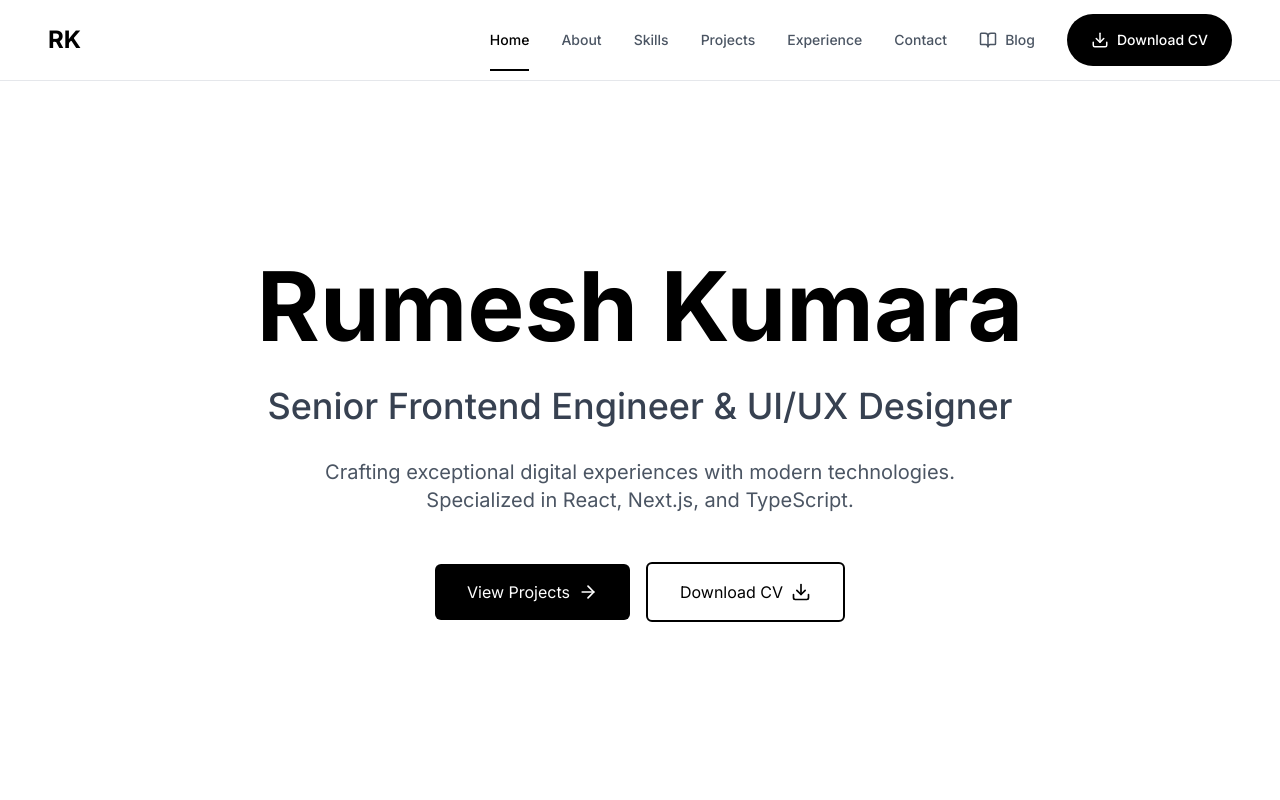
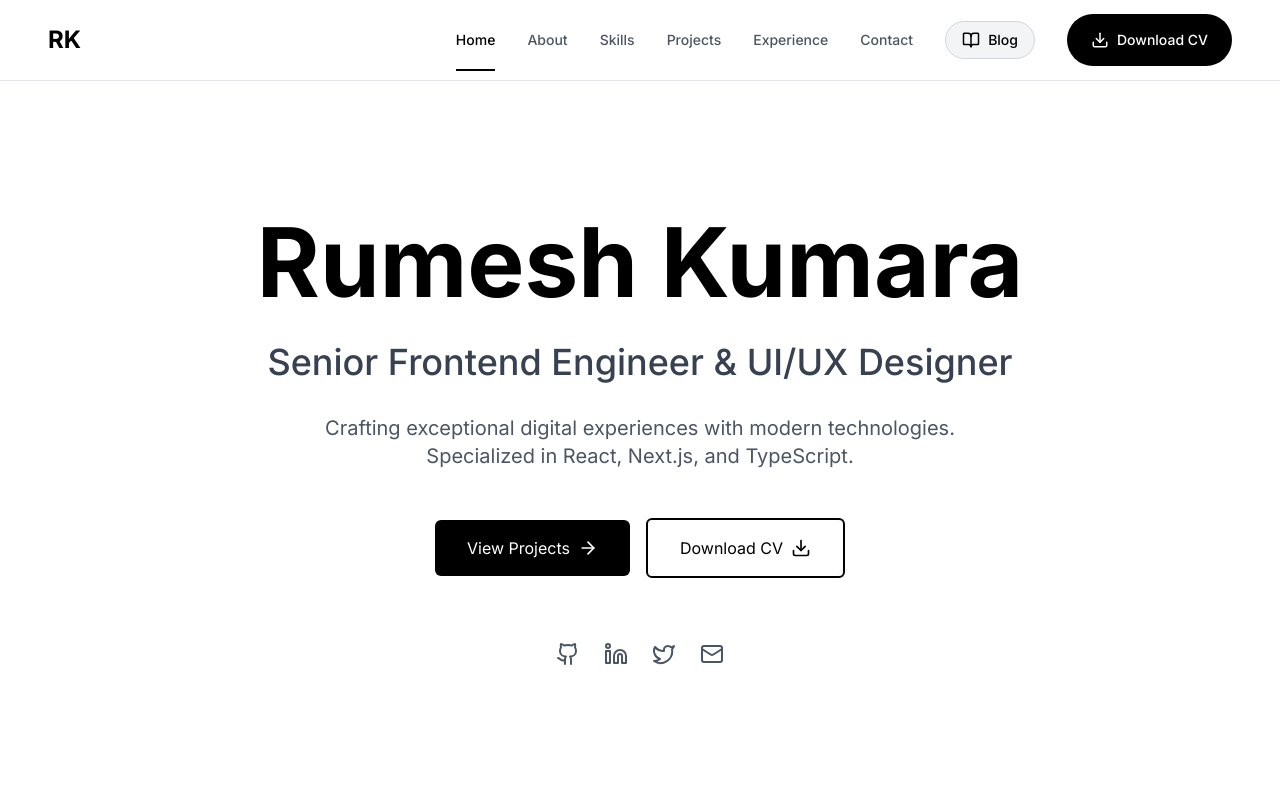
Before and after one commit to RumeshKumara/new-portfolio, a Next.js app: page / in a window 1280 px wide. Shown: the top 800 px of the page. Built offline with nearby package versions, Linux system fonts and the light colour scheme.

Commit message:
Add social media links to Hero component and enhance blog link styling in Navbar

```diff
--- a/components/Hero.tsx
+++ b/components/Hero.tsx
@@ -1,7 +1,8 @@
 "use client";
 
 import { motion } from "framer-motion";
-import { ArrowRight, Download } from "lucide-react";
+import { ArrowRight, Download, Github, Linkedin, Twitter, Mail } from "lucide-react";
+import { SOCIAL_LINKS } from "@/lib/constants";
 
 interface HeroProps {
   onViewProjects?: () => void;
@@ -91,6 +92,48 @@ export default function Hero({ onViewProjects, onContact }: HeroProps) {
               <Download size={20} />
             </button>
           </motion.div>
+
+          <motion.div
+            initial={{ opacity: 0, y: 20 }}
+            animate={{ opacity: 1, y: 0 }}
+            transition={{ duration: 0.6, delay: 0.8, ease: "easeOut" }}
+            className="flex items-center justify-center gap-6 pt-8"
+          >
+            <a
+              href={SOCIAL_LINKS.github}
+              target="_blank"
+              rel="noopener noreferrer"
+              className="text-accent-600 hover:text-black transition-colors"
+              aria-label="GitHub"
+            >
+              <Github size={24} />
+            </a>
+            <a
+              href={SOCIAL_LINKS.linkedin}
+              target="_blank"
+              rel="noopener noreferrer"
+              className="text-accent-600 hover:text-black transition-colors"
+              aria-label="LinkedIn"
+            >
+              <Linkedin size={24} />
+            </a>
+            <a
+              href={SOCIAL_LINKS.twitter}
+              target="_blank"
+              rel="noopener noreferrer"
+              className="text-accent-600 hover:text-black transition-colors"
+              aria-label="Twitter"
+            >
+              <Twitter size={24} />
+            </a>
+            <a
+              href={SOCIAL_LINKS.email}
+              className="text-accent-600 hover:text-black transition-colors"
+              aria-label="Email"
+            >
+              <Mail size={24} />
+            </a>
+          </motion.div>
         </div>
       </div>
     </div>
--- a/components/Navbar.tsx
+++ b/components/Navbar.tsx
@@ -92,12 +92,12 @@ export default function Navbar() {
               </a>
             ))}
 
-            {/* Blog Link */}
+            {/* Blog Link - Focused */}
             <a
               href="https://medium.com/@rumeshkumara"
               target="_blank"
               rel="noopener noreferrer"
-              className="flex items-center gap-2 text-sm font-medium text-accent-600 hover:text-black transition-colors"
+              className="flex items-center gap-2 px-4 py-2 text-sm font-medium bg-accent-100 text-black hover:bg-accent-200 rounded-full transition-all hover:scale-105 border border-accent-300 focus:outline-none focus:ring-2 focus:ring-black focus:ring-offset-2"
               title="Visit my blog"
             >
               <BookOpen size={18} />
@@ -153,12 +153,12 @@ export default function Navbar() {
                 </a>
               ))}
 
-              {/* Blog Link Mobile */}
+              {/* Blog Link Mobile - Focused */}
               <a
                 href="https://medium.com/@rumeshkumara"
                 target="_blank"
                 rel="noopener noreferrer"
-                className="flex items-center gap-2 py-2 text-lg font-medium text-accent-600"
+                className="flex items-center gap-2 px-6 py-3 text-lg font-medium bg-accent-100 text-black hover:bg-accent-200 rounded-full transition-all w-fit border border-accent-300 focus:outline-none focus:ring-2 focus:ring-black focus:ring-offset-2"
               >
                 <BookOpen size={20} />
                 <span>Blog</span>
```
